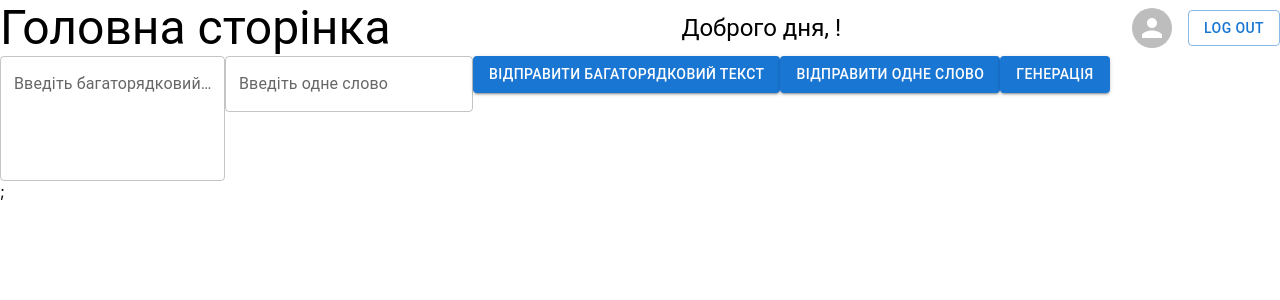
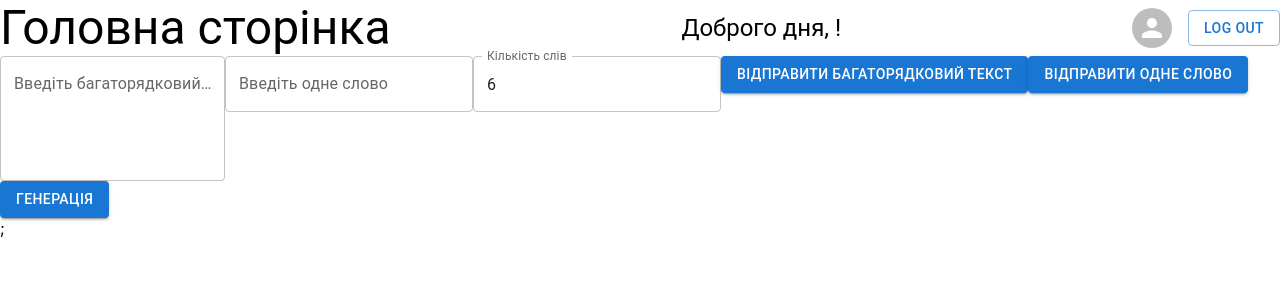
Before and after one commit to kozakevich13/react-ngram, a React (Create React App) app: page /main-page in a window 1280 px wide. Shown: the top 300 px of the page. Built offline with nearby package versions, Linux system fonts and the light colour scheme.

Commit message:
ability to choose the number of generated words

```diff
--- a/src/pages/MainPage.js
+++ b/src/pages/MainPage.js
@@ -12,6 +12,7 @@ const MainPage = () => {
     const [responseData, setResponseData] = useState(null);
     const [largeTextInput, setLargeTextInput] = useState('');
     const [singleWordInput, setSingleWordInput] = useState('');
+    const [numWordsInput, setNumWordsInput] = useState(6);
     const userName = localStorage.getItem('userName');
     const userImg = localStorage.getItem('userImg');
     const navigate = useNavigate();
@@ -47,7 +48,7 @@ const MainPage = () => {
 
     const generateData = async () => {
         try {
-            const response = await axios.get(`http://127.0.0.1:5000/generation?seed_word=${singleWordInput}&num_words=6`);
+            const response = await axios.get(`http://127.0.0.1:5000/generation?seed_word=${singleWordInput}&num_words=${numWordsInput}`);
             console.log(response.data);
             setResponseData(response.data);
         } catch (error) {
@@ -86,6 +87,14 @@ const MainPage = () => {
                 onChange={(e) => setSingleWordInput(e.target.value)}
             />
 
+            <TextField
+                id="outlined-basic"
+                label="Кількість слів"
+                type="number"
+                value={numWordsInput}
+                onChange={(e) => setNumWordsInput(e.target.value)}
+            />
+
             {/* Кнопки для відправлення текстів та генерації */}
             <Button variant="contained" onClick={() => sendTextToServer(largeTextInput)}>
                 Відправити багаторядковий текст
```
